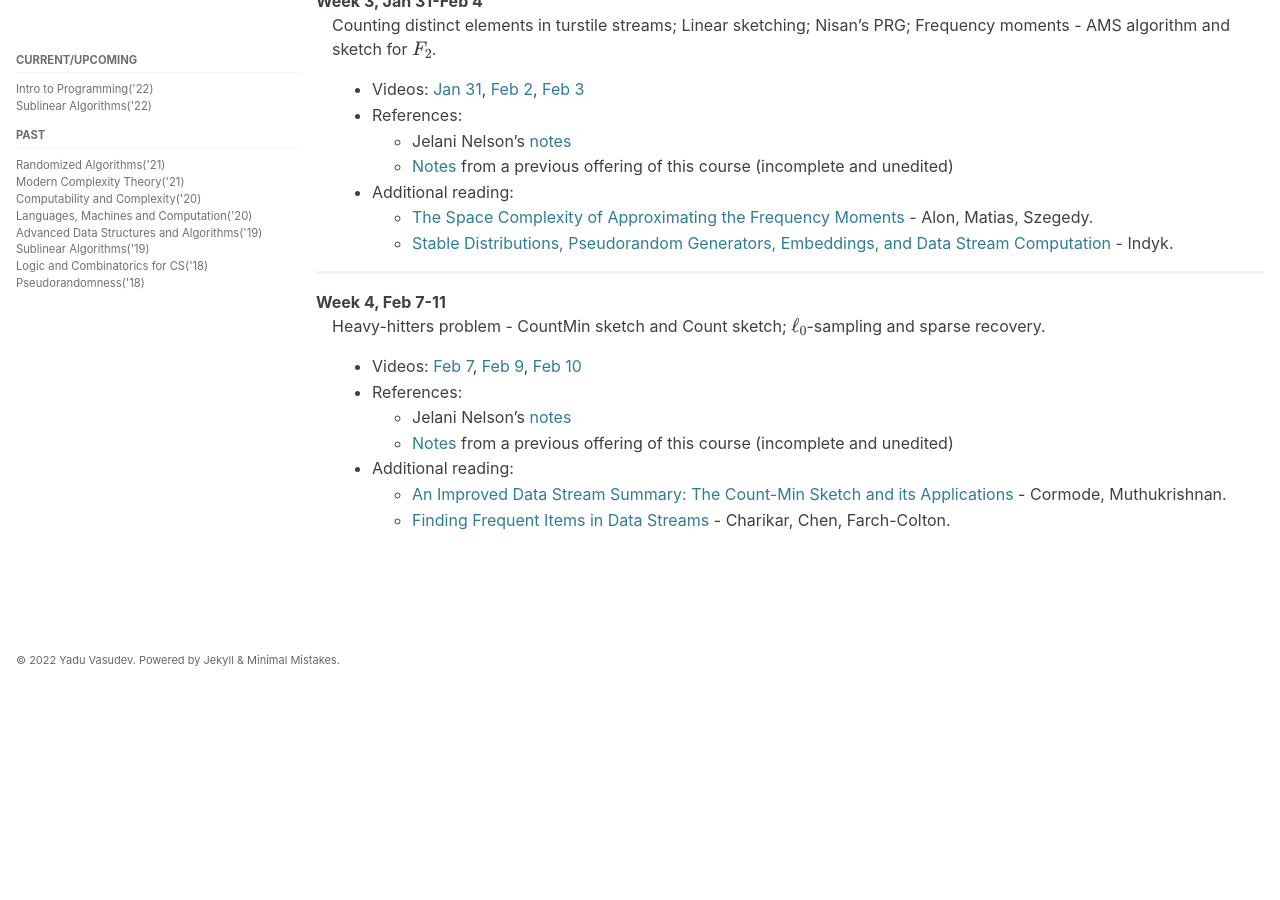
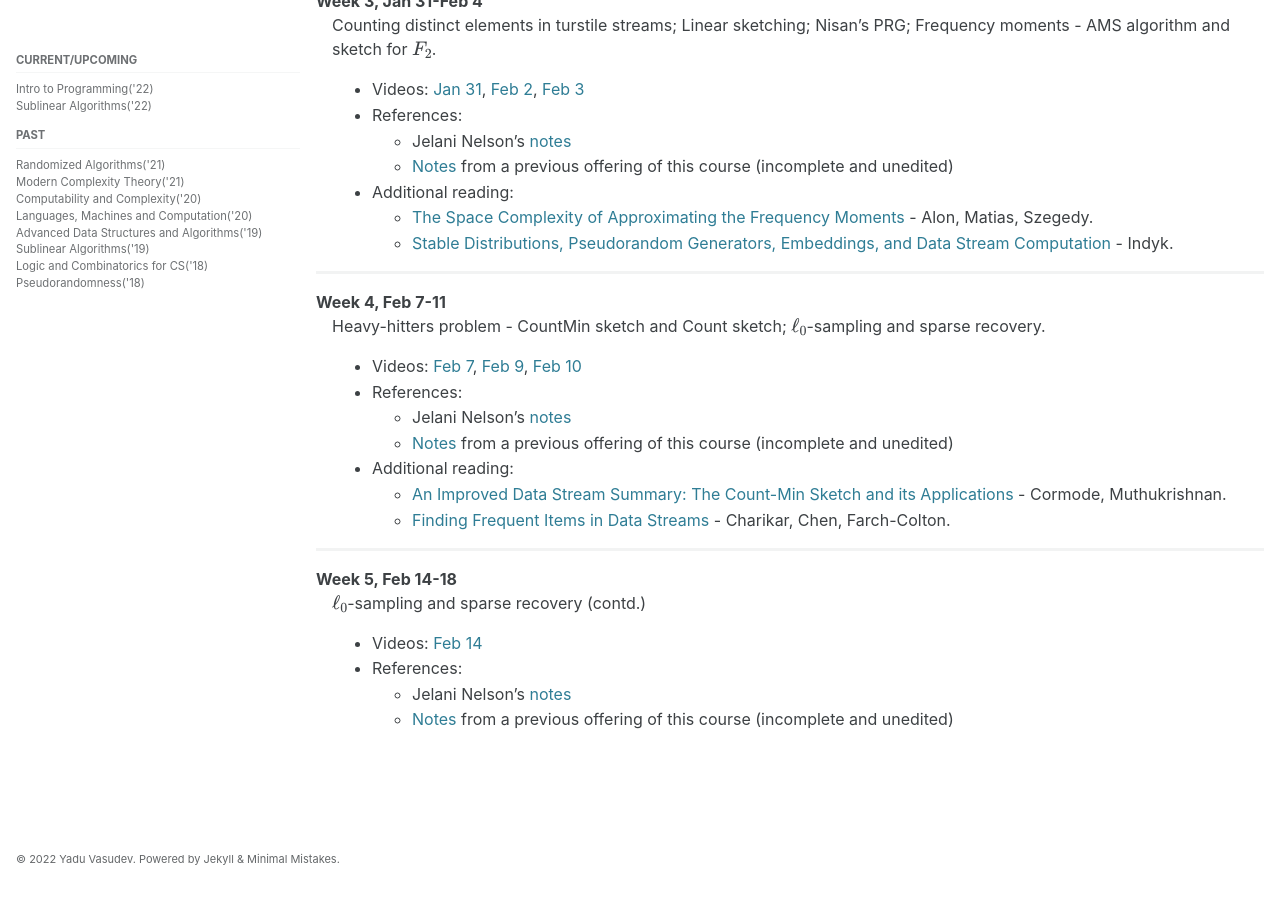
Before and after one commit to yaduvasudev/yaduvasudev.github.io, a Jekyll site: the page built from _pages/6025-22-lectures.md, in a window 1280 px wide and 900 px high, scrolled down 941 px. Built offline with Jekyll 4.4.1, drawn with Linux system fonts in a browser that asks for light colours; cached includes are drawn as plain includes; formulas are drawn with MathJax 3; before the commit the page ends 1641 px from its top, so only the background shows below that.

Commit message:
Update 6025-22-lectures.md
Feb14 lecture

```diff
--- a/_pages/6025-22-lectures.md
+++ b/_pages/6025-22-lectures.md
@@ -62,3 +62,12 @@ Week 4, Feb 7-11
 - Additional reading:
     - [An Improved Data Stream Summary: The Count-Min Sketch and its Applications](http://dimacs.rutgers.edu/~graham/pubs/papers/cm-full.pdf) - Cormode, Muthukrishnan.
     - [Finding Frequent Items in Data Streams](https://people.cs.rutgers.edu/~farach/pubs/FrequentStream.pdf) - Charikar, Chen, Farch-Colton.
+
+---
+
+Week 5, Feb 14-18
+: $$\ell_0$$-sampling and sparse recovery (contd.)
+- Videos: [Feb 14](https://iitmadras.webex.com/iitmadras/ldr.php?RCID=8d17a8b838d8baa21dc0ec3b40eb2df2)
+- References:
+    - Jelani Nelson's [notes](https://www.sketchingbigdata.org/fall20/lec/notes.pdf)
+    - [Notes](https://drive.google.com/file/d/1DIy1HJbasqZ6vkkQNNToWniEeGQ36F_f/view?usp=sharing) from a previous offering of this course (incomplete and unedited)
```
